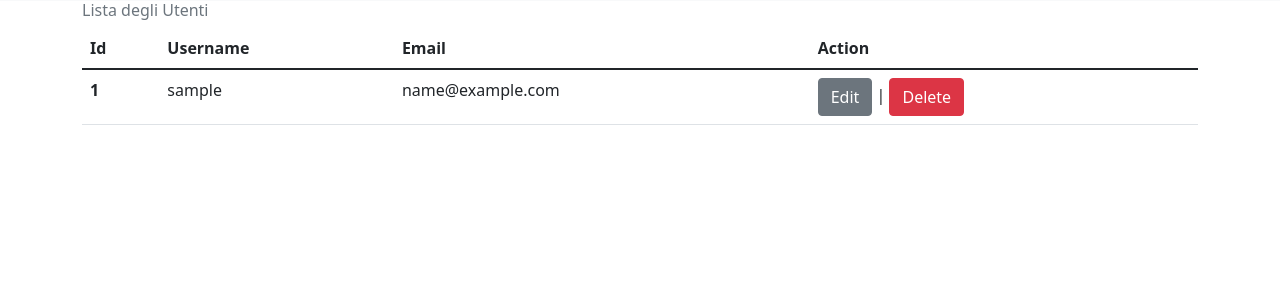
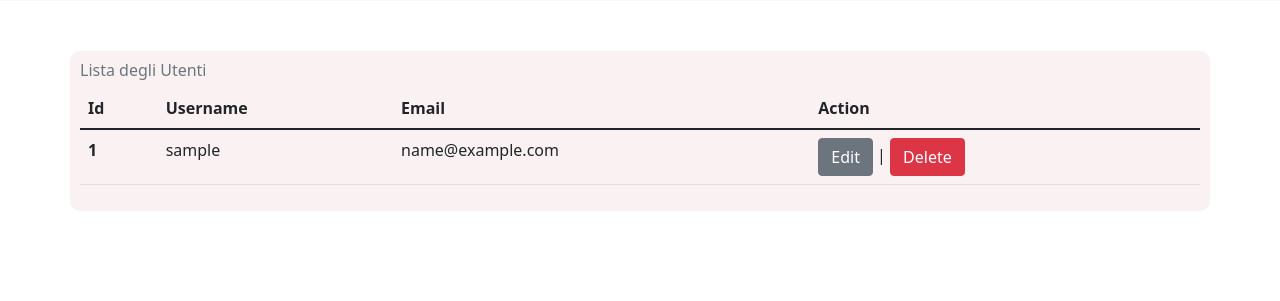
Before and after one commit to jbcodefr/RubricaUtenti, a Flask app: page / in a window 1280 px wide. Shown: the part 55-356 px from the top of the page. Run offline with Flask 2, Linux system fonts and the light colour scheme; tables that the repository leaves empty hold one stand-in row (values such as "Sample post").

Commit message:
Style :)

```diff
--- a/static/style.css
+++ b/static/style.css
@@ -0,0 +1,6 @@
+#body {
+    margin-top: 50px;
+    padding: 10px;
+    border-radius: 10px;
+    background-color: rgb(250, 242, 242);
+}
--- a/templates/base.html
+++ b/templates/base.html
@@ -5,6 +5,7 @@
         <meta name="viewport" content="width=device-width,initial-scale=1" />
         <link href="https://cdn.jsdelivr.net/npm/bootstrap@5.1.1/dist/css/bootstrap.min.css" rel="stylesheet" integrity="sha384-F3w7mX95PdgyTmZZMECAngseQB83DfGTowi0iMjiWaeVhAn4FJkqJByhZMI3AhiU" crossorigin="anonymous">
         <link rel="stylesheet" href="https://cdn.jsdelivr.net/npm/bootstrap-icons@1.5.0/font/bootstrap-icons.css">
+        <link rel= "stylesheet" type= "text/css" href= "{{ url_for('static',filename='style.css') }}">
         <title class="text-muted">
             {% block title %}Base{% endblock%}
         </title>
@@ -47,7 +48,7 @@
                 {% endfor %}
             {%endif%}
         {% endwith %}
-        <div class="container">
+        <div class="container" id="body">
             {% block content %}
 
             {% endblock%}
```
